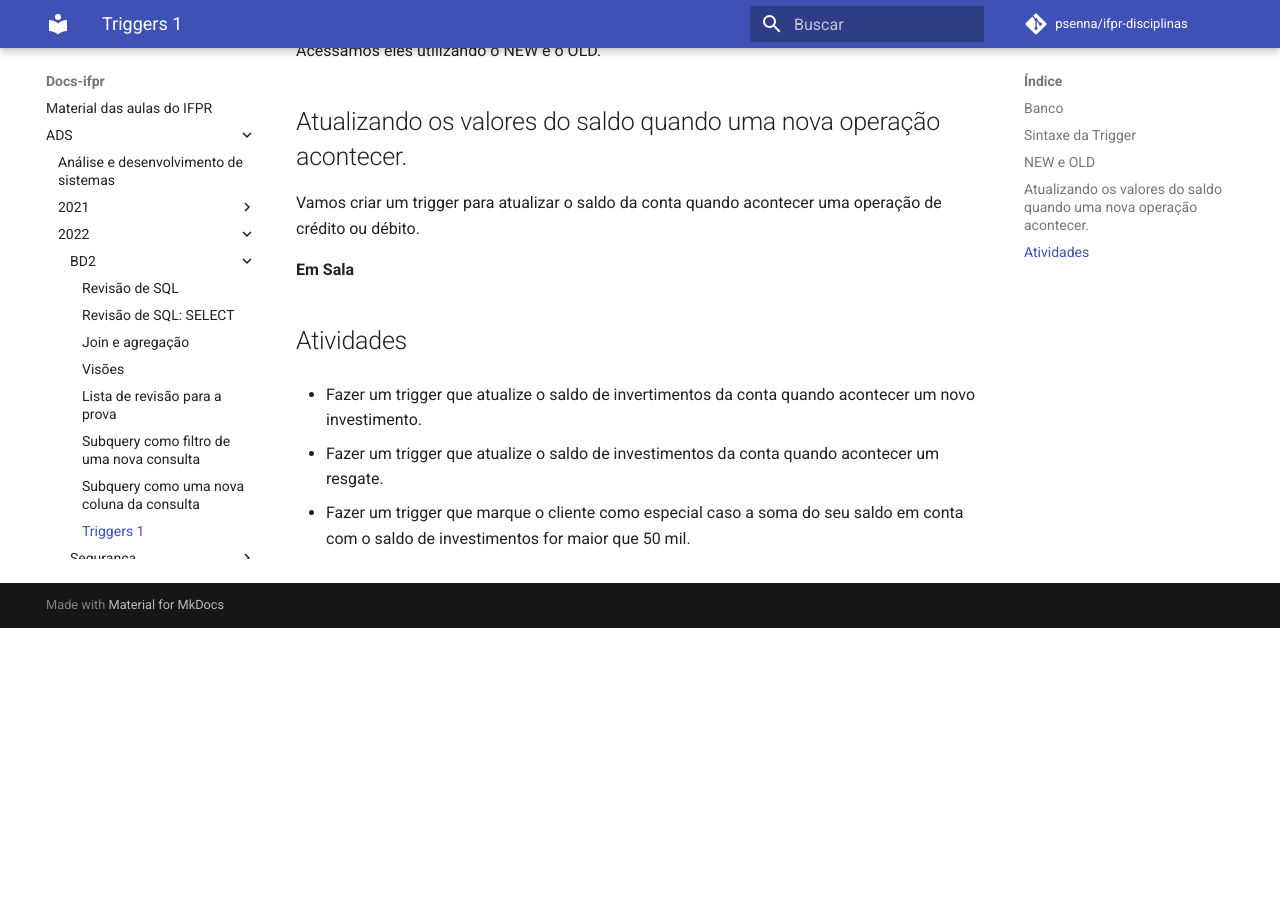
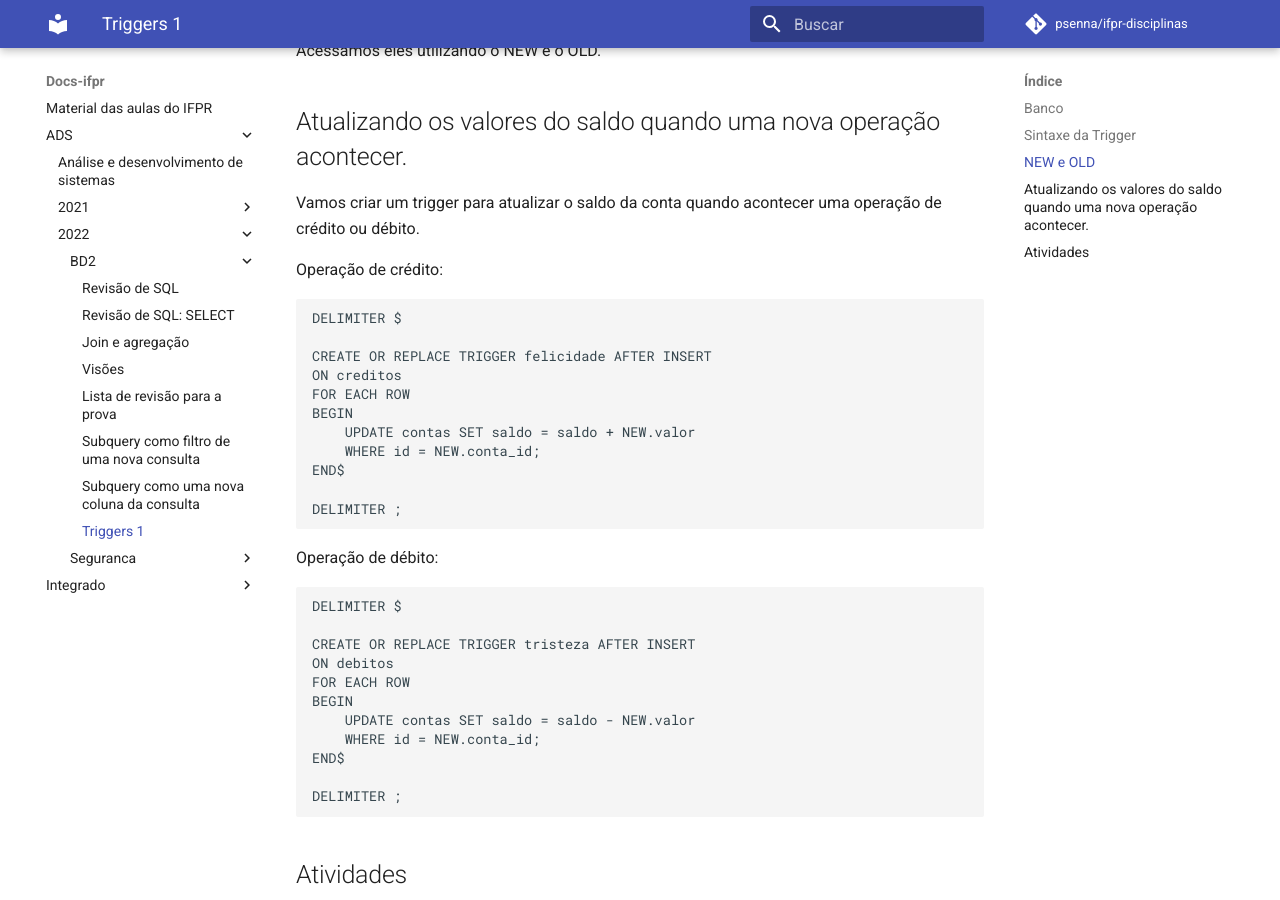
Before and after one commit to psenna/ifpr-disciplinas, an MkDocs documentation site: the page built from docs/ADS/2022/BD2/11 - triggers.md, in a window 1280 px wide and 900 px high, scrolled down 911 px. Built offline with MkDocs 1.6.1 and Material for MkDocs 9.7.7, drawn with Linux system fonts in a browser that asks for light colours; comment, search, counter and statistics services are not loaded; before the commit the page ends 1539 px from its top, so only the background shows below that.

Commit message:
Queries da aula

````diff
--- a/docs/ADS/2022/BD2/11 - triggers.md
+++ b/docs/ADS/2022/BD2/11 - triggers.md
@@ -35,7 +35,36 @@ Acessamos eles utilizando o NEW e o OLD.
 
 Vamos criar um trigger para atualizar o saldo da conta quando acontecer uma operação de crédito ou débito.
 
-**Em Sala**
+Operação de crédito:
+```
+DELIMITER $
+
+CREATE OR REPLACE TRIGGER felicidade AFTER INSERT
+ON creditos
+FOR EACH ROW
+BEGIN
+	UPDATE contas SET saldo = saldo + NEW.valor
+	WHERE id = NEW.conta_id;
+END$
+
+DELIMITER ;
+```
+
+Operação de débito:
+
+```
+DELIMITER $
+
+CREATE OR REPLACE TRIGGER tristeza AFTER INSERT
+ON debitos
+FOR EACH ROW
+BEGIN
+	UPDATE contas SET saldo = saldo - NEW.valor
+	WHERE id = NEW.conta_id;
+END$
+
+DELIMITER ;
+```
 
 ## Atividades
 
````
